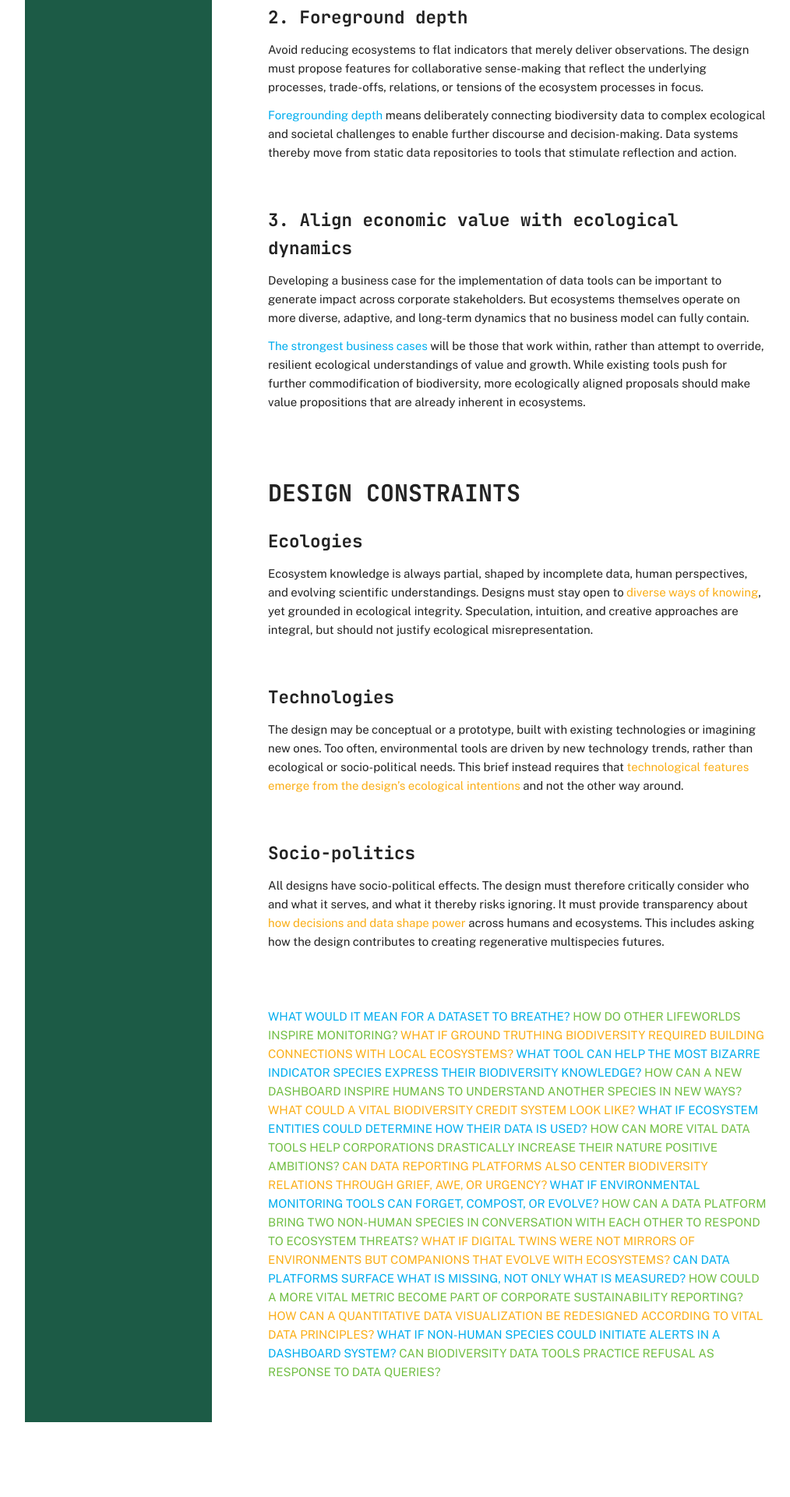
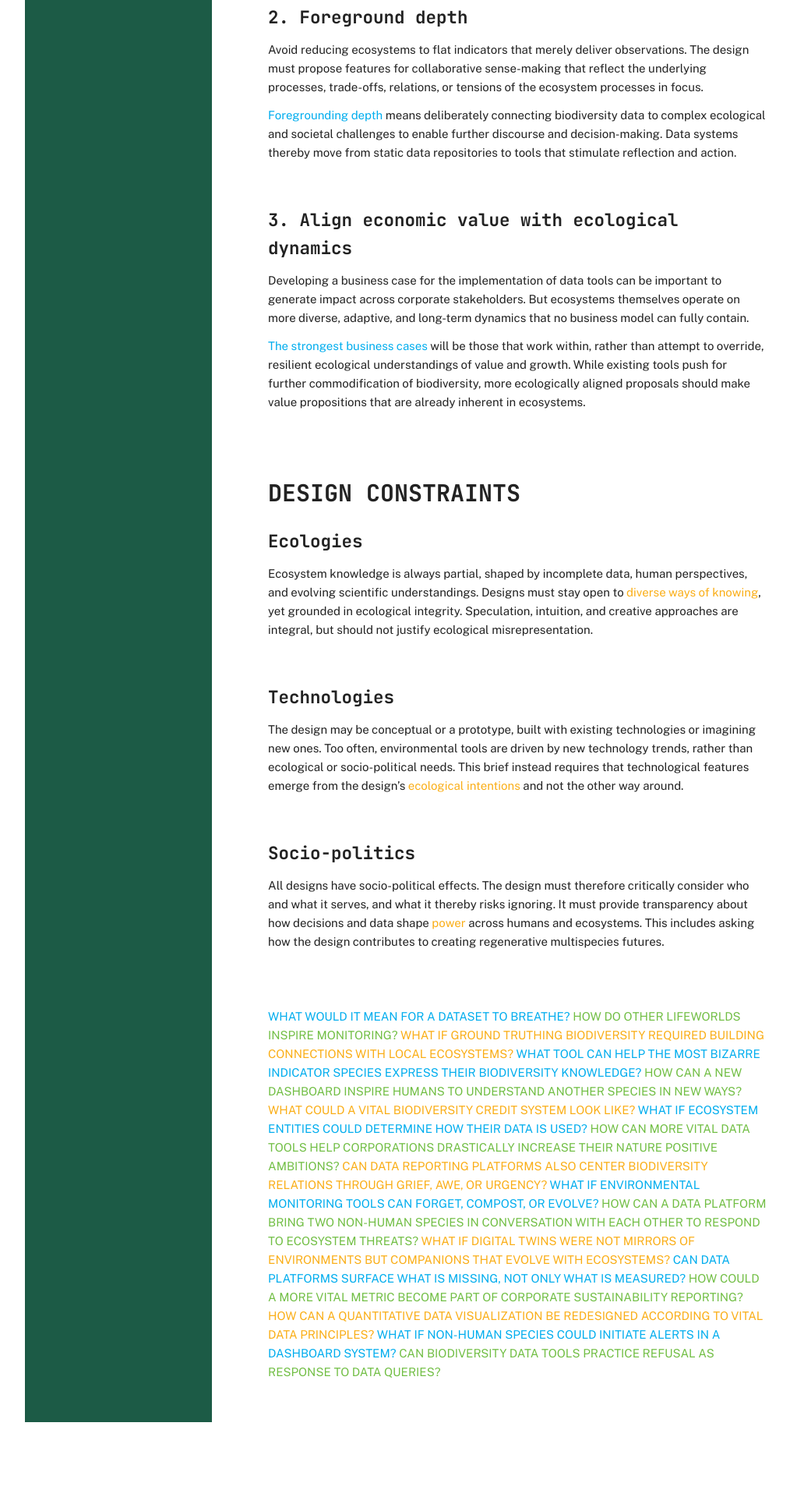
Before and after one commit to vitalbiodiversity/vitalbiodiversity.github.io, a Jekyll site: the page built from index.md, in a window 1280 px wide. Shown: the part 1966-3886 px from the top of the page at 78% size, without its empty margins (58-1072 px from the left). Built offline with Jekyll 4.4.1, drawn with Linux system fonts in a browser that asks for light colours.

Commit message:
Update index.md

```diff
--- a/index.md
+++ b/index.md
@@ -87,13 +87,13 @@ Ecosystem knowledge is always partial, shaped by incomplete data, human perspect
 
 ## Technologies
 
-The design may be conceptual or a prototype, built with existing technologies or imagining new ones. Too often, environmental tools are driven by new technology trends, rather than ecological or socio-political needs. This brief instead requires that <span style="color:#FAAE17;">technological features emerge from the design’s ecological intentions</span>  and not the other way around.
+The design may be conceptual or a prototype, built with existing technologies or imagining new ones. Too often, environmental tools are driven by new technology trends, rather than ecological or socio-political needs. This brief instead requires that technological features emerge from the design’s <span style="color:#FAAE17;">ecological intentions</span>  and not the other way around.
 
 <br>
 
 ## Socio-politics
 
-All designs have socio-political effects. The design must therefore critically consider who and what it serves, and what it thereby risks ignoring. It must provide transparency about <span style="color:#FAAE17;">how decisions and data shape power</span> across humans and ecosystems. This includes asking how the design contributes to creating regenerative multispecies futures.
+All designs have socio-political effects. The design must therefore critically consider who and what it serves, and what it thereby risks ignoring. It must provide transparency about how decisions and data shape <span style="color:#FAAE17;">power</span> across humans and ecosystems. This includes asking how the design contributes to creating regenerative multispecies futures.
 
 <br>
 <br>
```
